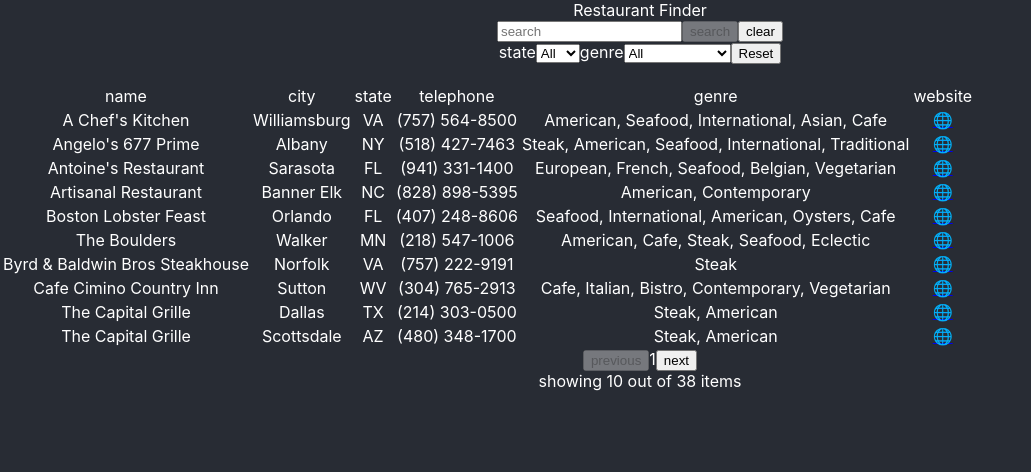
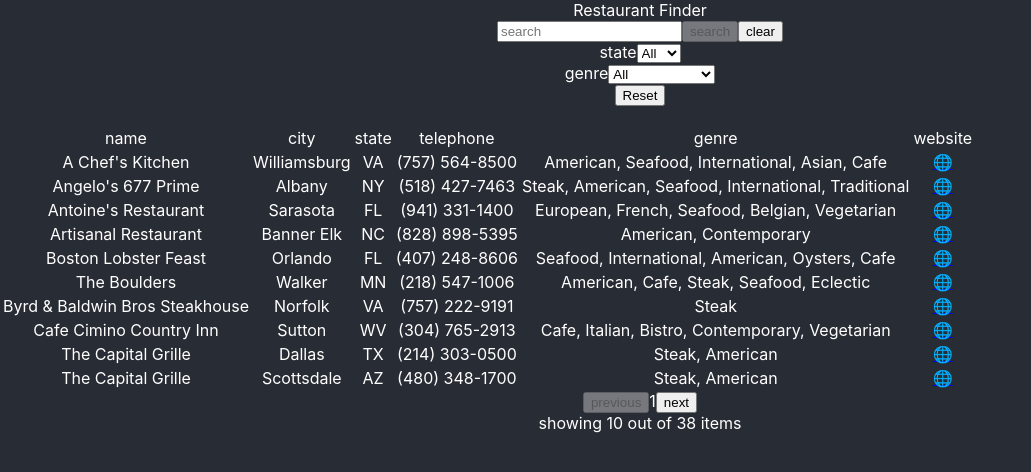
Before and after one commit to GreysonElkins/list-and-filter, a React (Create React App) app: page / in a window 1280 px wide. Shown: the top 472 px of the page, without its empty margins (0-1031 px from the left). Built offline with nearby package versions, Linux system fonts and the light colour scheme.

Commit message:
Clear warnings for children w/o keys + table bugs

```diff
--- a/src/components/List/List.tsx
+++ b/src/components/List/List.tsx
@@ -1,3 +1,4 @@
+/* eslint-disable no-throw-literal */
 import React, { useEffect, useState } from 'react'
 
 
@@ -12,15 +13,22 @@ const List: React.FC<listProps> = ({ listItems, columns }) => {
   }, [listItems])
 
   const makeTableColumns = () => {
-    const htmlColumns = columns.map(column => <td>{column}</td>)
+    const htmlColumns = columns.map((column, i) => {
+      return (
+        <td key={`${column}-${i}`}>
+          {column}
+        </td>)
+    })
     return (
       <thead>
+        <tr>
         {htmlColumns}
+        </tr>
       </thead>
     )
   }
 
-  const examineCell = (cellInfo:any) => {
+  const examineCell = (cellInfo:any):string | React.ReactNode => {
     if (Array.isArray(cellInfo)) {
       return cellInfo.join(', ')
     } else if (cellInfo.includes('www.') || cellInfo.includes('http')) {
@@ -36,16 +44,22 @@ const List: React.FC<listProps> = ({ listItems, columns }) => {
 
   const makeDataRows = () => {
     const pageOfItems = paginateList()
-    return pageOfItems.reduce((rows: React.ReactNode[], item:stringKeyOptions): React.ReactNode[] => {
-      const row = columns.map(column => {
+    return pageOfItems.reduce((rows: React.ReactNode[], item:stringKeyOptions, i): React.ReactNode[] => {
+      let cellValue:string | React.ReactNode = 'unknown'
+      const row = columns.map((column, j) => {
         try {
-          return <td>{examineCell(item[column])}</td>
+          cellValue = examineCell(item[column])
         } catch (e) {
           console.error(e)
-          return <td>unknown</td>
+
         }
+        return (
+          <td key={`cell-${j}-${i}`}>
+            {cellValue}
+          </td>
+        )
       })
-      rows = rows.concat(<tr>{row}</tr>)
+      rows = rows.concat(<tr key={`row-${i}`}>{row}</tr>)
       return rows
     }, [])
   }
@@ -87,7 +101,9 @@ const List: React.FC<listProps> = ({ listItems, columns }) => {
     <>
       <table>
         {makeTableColumns()}
+        <tbody>
         {makeDataRows()}
+        </tbody>
       </table>
       {makeListPageNavigation()}
     </>
--- a/src/components/SearchAndFilter/SearchAndFilter.tsx
+++ b/src/components/SearchAndFilter/SearchAndFilter.tsx
@@ -43,25 +43,37 @@ const SearchAndFilter: React.FC<filterProps> = ({allData, columns, filterTypes})
 
     const options = availableOptions.reduce((options:React.ReactNode[], option, i) => {
         if (availableOptions.indexOf(option) === i) {
-          options.push(<option value={option.toString()}>{option}</option>)
+          options.push(
+            <option
+              key={`${filterType}-${i}`}
+              value={option.toString()}
+            >
+              {option}
+            </option>)
         }
         return options
       }, [])
 
     return (
-      <>
-      <label htmlFor={`${filterType}-selector`}>{filterType}</label>
+      <div key={`${filterType}-select/options`}>
+      <label
+        htmlFor={`${filterType}-selector`}
+        key={`${filterType}-select-label`}
+      >
+        {filterType}
+      </label>
       <select
+        key={`${filterType}-select`}
         id={`${filterType}-selector`}
         onChange={(event) => {
           dispatchFilters({type: filterType, value: event.target.value})
         }}
         value={selectedFilterValues[filterType]}
       >
-        <option value="">All</option>
+        <option value="All" key={`${filterType}-all-option`}>All</option>
         {options}
       </select>
-      </>
+      </div>
     )
   }
 
```
Also changed, not shown: src/logo.svg (deleted).
